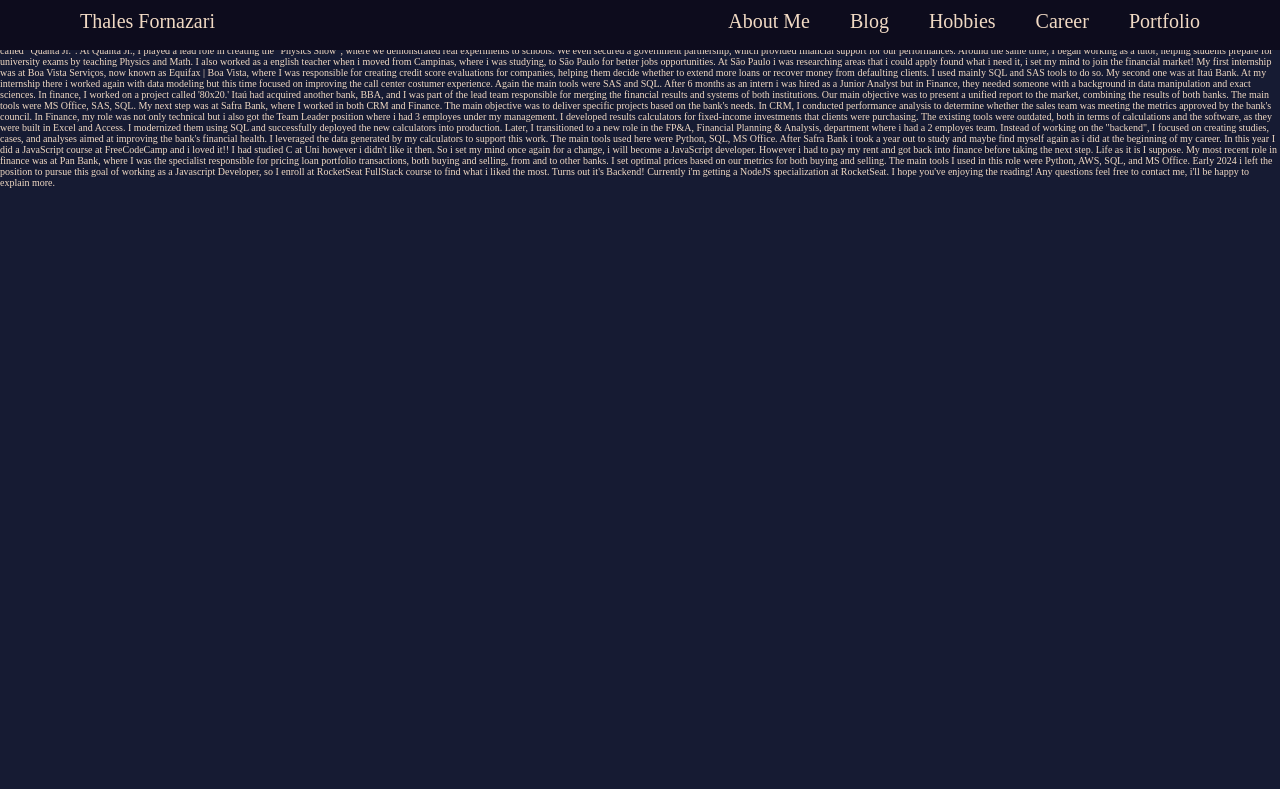
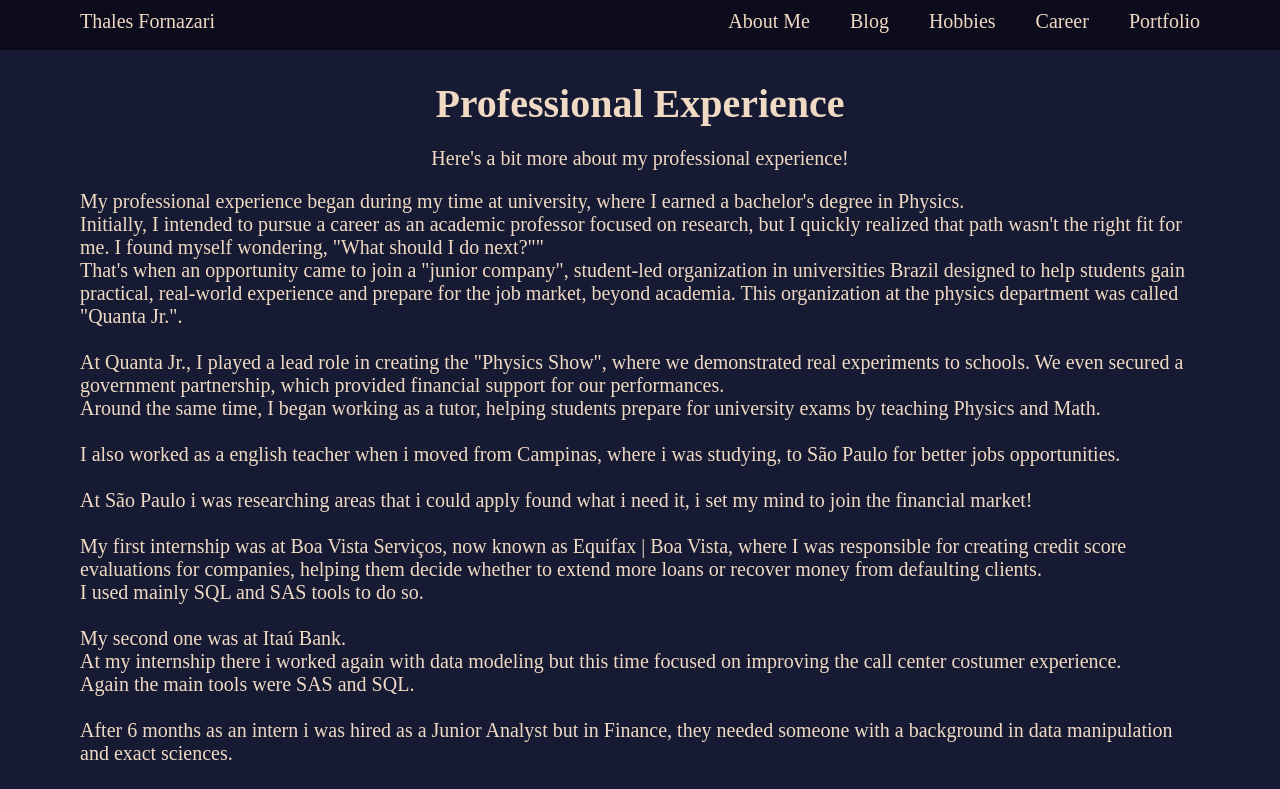
Before and after one commit to thalfor/websiteFrontend, a React (Vite) app: page /BlogMainEng/ProfessionalExpBlogEng in a window 1280 px wide. Shown: the top 789 px of the page. Built offline with nearby package versions, Linux system fonts and the light colour scheme; a web font is replaced by a local one.

Commit message:
blog updated + fixing routes

```diff
--- a/src/pages/blogEng/aboutMeBlogEng/index.jsx
+++ b/src/pages/blogEng/aboutMeBlogEng/index.jsx
@@ -1,7 +1,7 @@
 //
 import { Container } from './styles'
 //
-export function BioEng(){
+export function aboutMeBlogEng(){
   return(
     <Container>
       <h1>Here's a bit more About Me</h1>
--- a/src/pages/blogEng/aboutMeBlogEng/styles.js
+++ b/src/pages/blogEng/aboutMeBlogEng/styles.js
@@ -3,6 +3,11 @@ import styled from 'styled-components';
 //
 export const Container = styled.div`
   width: 100%;
-  height: 100vh;
+
+  display: flex;
+  flex-direction: column;
+
+  font-size: 3rem;
+
 `;
 //
--- a/src/pages/blogEng/professionalExpBlogEng/index.jsx
+++ b/src/pages/blogEng/professionalExpBlogEng/index.jsx
@@ -1,72 +1,79 @@
 //
 import { Container } from './styles';
+import { Link } from 'react-router-dom';
 //
 export function ProfessionalExpBlogEng(){
   return(
     <Container>
+
       <h1>Professional Experience</h1>
+
+      <p>Here's a bit more about my professional experience! <br /></p>
+
       <p>
-        Here's a bit more about my professional experience!
 
-        My professional experience began during my time at university, where I earned a bachelor's degree in Physics.
+        My professional experience began during my time at university, where I earned a bachelor's degree in Physics. <br />
         Initially, I intended to pursue a career as an academic professor focused on research, but I quickly realized that path wasn't the right fit for me.
-        I found myself wondering, "What should I do next?""
+        I found myself wondering, "What should I do next?""<br />
         That's when an opportunity came to join a "junior company", student-led organization in universities Brazil designed to help students gain practical,
-        real-world experience and prepare for the job market, beyond academia. This organization at the physics department was called "Quanta Jr.".
+        real-world experience and prepare for the job market, beyond academia. This organization at the physics department was called "Quanta Jr.".<br /><br />
 
         At Quanta Jr., I played a lead role in creating the "Physics Show", where we demonstrated real experiments to schools. We even secured a government partnership,
-        which provided financial support for our performances.
-        Around the same time, I began working as a tutor, helping students prepare for university exams by teaching Physics and Math.
+        which provided financial support for our performances. <br />
+        Around the same time, I began working as a tutor, helping students prepare for university exams by teaching Physics and Math.<br /><br />
 
-        I also worked as a english teacher when i moved from Campinas, where i was studying, to São Paulo for better jobs opportunities.
+        I also worked as a english teacher when i moved from Campinas, where i was studying, to São Paulo for better jobs opportunities.<br /><br />
 
-        At São Paulo i was researching areas that i could apply found what i need it, i set my mind to join the financial market!
+        At São Paulo i was researching areas that i could apply found what i need it, i set my mind to join the financial market!<br /><br />
 
         My first internship was at Boa Vista Serviços, now known as Equifax | Boa Vista, where I was responsible for creating credit score evaluations for companies,
-        helping them decide whether to extend more loans or recover money from defaulting clients.
-        I used mainly SQL and SAS tools to do so.
+        helping them decide whether to extend more loans or recover money from defaulting clients.<br />
+        I used mainly SQL and SAS tools to do so.<br /><br />
 
-        My second one was at Itaú Bank.
-        At my internship there i worked again with data modeling but this time focused on improving the call center costumer experience.
-        Again the main tools were SAS and SQL.
+        My second one was at Itaú Bank.<br />
+        At my internship there i worked again with data modeling but this time focused on improving the call center costumer experience.<br />
+        Again the main tools were SAS and SQL.<br /><br />
 
-        After 6 months as an intern i was hired as a Junior Analyst but in Finance, they needed someone with a background in data manipulation and exact sciences.
+        After 6 months as an intern i was hired as a Junior Analyst but in Finance, they needed someone with a background in data manipulation and exact sciences.<br /><br />
 
         In finance, I worked on a project called '80x20.' Itaú had acquired another bank, BBA, and I was part of the lead team responsible
         for merging the financial results and systems of both institutions. Our main objective was to present a unified report to the market,
-        combining the results of both banks.
-        The main tools were MS Office, SAS, SQL.
+        combining the results of both banks.<br />
+        The main tools were MS Office, SAS, SQL.<br /><br />
 
-        My next step was at Safra Bank, where I worked in both CRM and Finance. The main objective was to deliver specific projects based on the bank's needs.
-        In CRM, I conducted performance analysis to determine whether the sales team was meeting the metrics approved by the bank's council.
-        In Finance, my role was not only technical but i also got the Team Leader position where i had 3 employes under my management.
+        My next step was at Safra Bank, where I worked in both CRM and Finance. The main objective was to deliver specific projects based on the bank's needs.<br />
+        In CRM, I conducted performance analysis to determine whether the sales team was meeting the metrics approved by the bank's council.<br />
+        In Finance, my role was not only technical but i also got the Team Leader position where i had 3 employes under my management. <br />
         I developed results calculators for fixed-income investments that clients were purchasing.
         The existing tools were outdated, both in terms of calculations and the software, as they were built in Excel and Access. I modernized them using SQL
-        and successfully deployed the new calculators into production.
+        and successfully deployed the new calculators into production.<br />
         Later, I transitioned to a new role in the FP&A, Financial Planning & Analysis, department where i had a 2 employes team. Instead of working on the "backend",
         I focused on creating studies, cases, and analyses aimed at improving the bank's financial health. I leveraged the data generated
-        by my calculators to support this work.
-        The main tools used here were Python, SQL, MS Office.
+        by my calculators to support this work.<br />
+        The main tools used here were Python, SQL, MS Office.<br /><br />
 
-        After Safra Bank i took a year out to study and maybe find myself again as i did at the beginning of my career.
+        After Safra Bank i took a year out to study and maybe find myself again as i did at the beginning of my career.<br />
         In this year I did a JavaScript course at FreeCodeCamp and i loved it!! I had studied C at Uni however i didn't like it then.
-        So i set my mind once again for a change, i will become a JavaScript developer.
+        So i set my mind once again for a change, i will become a JavaScript developer.<br /><br />
 
-        However i had to pay my rent and got back into finance before taking the next step. Life as it is I suppose.
+        However i had to pay my rent and got back into finance before taking the next step. Life as it is I suppose.<br /><br />
 
         My most recent role in finance was at Pan Bank, where I was the specialist responsible for pricing loan portfolio transactions,
-        both buying and selling, from and to other banks. I set optimal prices based on our metrics for both buying and selling.
-        The main tools I used in this role were Python, AWS, SQL, and MS Office.
+        both buying and selling, from and to other banks. I set optimal prices based on our metrics for both buying and selling. <br />
+        The main tools I used in this role were Python, AWS, SQL, and MS Office.<br /><br />
 
         Early 2024 i left the position to pursue this goal of working as a Javascript Developer, so I enroll at RocketSeat FullStack
-        course to find what i liked the most.
-        Turns out it's Backend!
-        Currently i'm getting a NodeJS specialization at RocketSeat.
+        course to find what i liked the most.<br />
+        Turns out it's Backend!<br />
+        Currently i'm getting a NodeJS specialization at RocketSeat.<br /><br />
 
-        I hope you've enjoying the reading! Any questions feel free to contact me, i'll be happy to explain more.
-
+        I hope you've enjoying the reading! Any questions feel free to contact me, i'll be happy to explain more.<br />
 
       </p>
+
+      <Link className='links' to="../BlogMainEng/">
+        Back to Blog
+      </Link>
     </Container>
   );
 }
--- a/src/pages/blogEng/professionalExpBlogEng/styles.js
+++ b/src/pages/blogEng/professionalExpBlogEng/styles.js
@@ -3,6 +3,29 @@ import styled from 'styled-components';
 //
 export const Container = styled.div`
   width: 100%;
-  height: 100vh;
+
+  padding: 8rem;
+
+  display: flex;
+  flex-direction: column;
+  align-items: center;
+  gap: 2rem;
+
+  h1 {
+    font-size: 4rem;
+  }
+
+  p {
+    font-size: 2rem;
+  }
+
+  .links {
+    margin-top: 4rem;
+    font-size: 2.5rem;
+
+    text-decoration: none;
+    color: ${({ theme }) => theme.colors.text};
+  }
+
 `;
 //
--- a/src/pages/blogMainEng/index.jsx
+++ b/src/pages/blogMainEng/index.jsx
@@ -1,14 +1,46 @@
 //
 import { Container } from './styles';
+import { Link } from 'react-router-dom';
+import gaming64 from '../../assets/gamingN64.jpg'
 //
 export function BlogMainEng(){
   return(
     <Container>
       <h1>My Blog</h1>
       <p>
-        Hello and welcome to my blog! I'll be writting about a lot of things, personal, studies, games, everything! Feel free to check my posts!<br></br>
-        Soon to be!
+        Hello and welcome to my blog! <br />
+        I'll be writting about a lot of things, personal, studies, games, everything! Feel free to check my posts!
       </p>
+      <div className='postsMaster'>
+        <Link className='links' to="../BlogMainEng/aboutMeBlogEng">
+          <div className='post'>
+            <img src={gaming64} alt="" />
+            Here's a bit more me!
+            <div className='datePost'>08/10/2024</div>
+          </div>
+        </Link>
+        <Link className='links' to="../BlogMainEng/ProfessionalExpBlogEng">
+          <div className='post'>
+            <img src={gaming64} alt="" />
+            Here's a bit more about my professional experience!
+            <div className='datePost'>08/10/2024</div>
+          </div>
+        </Link>
+        <Link className='links' to="../BlogMainEng/pantanalBlogEng">
+          <div className='post'>
+            <img src={gaming64} alt="" />
+            What i learned of my trips to Pantanal!
+            <div className='datePost'>08/10/2024</div>
+          </div>
+        </Link>
+        <Link className='links' to="../BlogMainEng/pokemonPainBlogEng">
+          <div className='post'>
+            <img src={gaming64} alt="" />
+            Let's talk about some Pokemon and what it's all about!
+            <div className='datePost'>08/10/2024</div>
+          </div>
+        </Link>
+      </div>
     </Container>
   );
 }
--- a/src/pages/blogMainEng/styles.js
+++ b/src/pages/blogMainEng/styles.js
@@ -3,9 +3,57 @@ import styled from 'styled-components';
 //
 export const Container = styled.div`
   width: 100%;
-  height: 100vh;
+//  height: 100vh;
 
   font-size: 2rem;
-  padding: 5rem 8rem 1rem 8rem;
+  padding: 8rem 8rem 1rem 8rem;
+
+  display: flex;
+  flex-direction: column;
+  align-items: center;
+  justify-content: center;
+
+  h1 {
+    font-size: 6rem;
+    margin-bottom: 3rem;
+  }
+
+  .postsMaster {
+
+    font-size: 2rem;
+
+    margin-top: 4rem;
+
+    display: grid;
+    grid-template-columns: 30rem 30rem 30rem 30rem;
+    grid-gap: 2rem;
+
+    img {
+      height: 20rem;
+      border-radius: 7%;
+    }
+
+    .post {
+      border: 1px solid white;
+      border-radius: 7%;
+
+      height: 32rem;
+      padding: 1rem;
+
+      display: flex;
+      flex-direction: column;
+      justify-content: space-between;
+
+      .datePost {
+        font-size: 1.5rem;
+      }
+    }
+  }
+
+  .links {
+    text-decoration: none;
+    color: ${({ theme }) => theme.colors.text};
+  }
+
 `;
 //
--- a/src/pages/hobbiesEng/styles.js
+++ b/src/pages/hobbiesEng/styles.js
@@ -12,6 +12,10 @@ export const Container = styled.div`
   flex-direction: column;
   align-items: center;
   gap: 3rem;
+
+  h1 {
+    font-size: 6rem;
+  }
 
   .title {
     display: flex;
--- a/src/routes/app.routes.jsx
+++ b/src/routes/app.routes.jsx
@@ -15,6 +15,9 @@ import { DevProjectsLoginEng } from '../pages/devProjectsEng/login';
 import { DevProjectsUrlShrinkEng } from '../pages/devProjectsEng/urlShrinker';
 import { BlogMainEng } from '../pages/blogMainEng';
 import { ProfessionalExpBlogEng } from '../pages/blogEng/professionalExpBlogEng';
+import { aboutMeBlogEng } from '../pages/blogEng/aboutMeBlogEng';
+import { pantanalBlogEng } from '../pages/blogEng/pantanalBlogEng';
+import { pokemonPainBlogEng } from '../pages/blogEng/pokemonPainBlogEng';
 //
 export function AppRoutes(){
   return(
@@ -33,6 +36,9 @@ export function AppRoutes(){
       <Route path="/DevProjectsEng/DevProjectsUrlShrinkEng" element={<DevProjectsUrlShrinkEng />} />
       <Route path="/BlogMainEng" element={<BlogMainEng />} />
       <Route path="/BlogMainEng/ProfessionalExpBlogEng" element={<ProfessionalExpBlogEng />} />
+      <Route path="/BlogMainEng/aboutMeBlogEng" element={<aboutMeBlogEng />} />
+      <Route path="/BlogMainEng/pantanalBlogEng" element={<pantanalBlogEng />} />
+      <Route path="/BlogMainEng/pokemonPainBlogEng" element={<pokemonPainBlogEng />} />
     </Routes>
   );
 }
```
Also changed, not shown: src/styles/global.js (+7 -0 lines).
